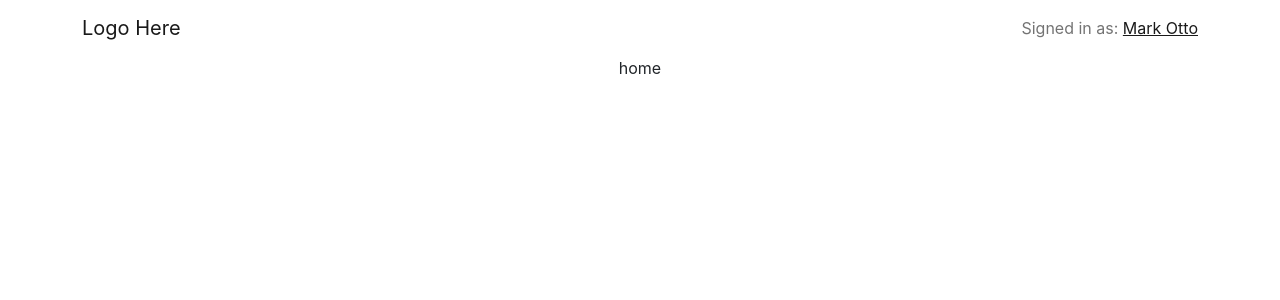
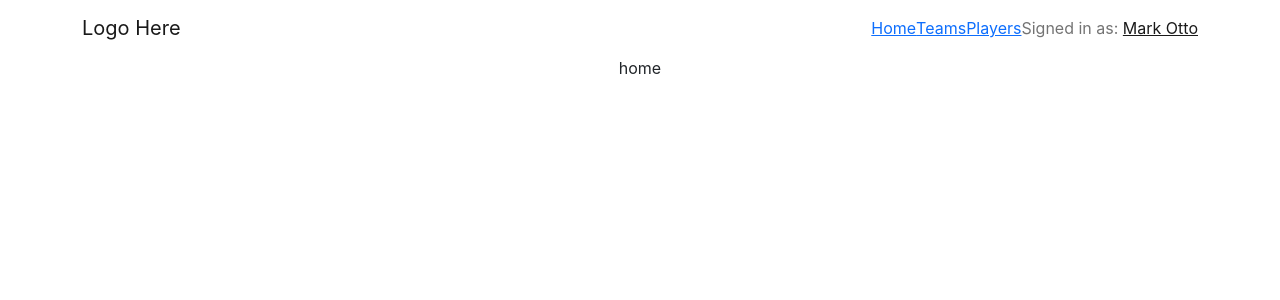
Before and after one commit to AdamWRich/fantasy_football_maker, a React (Create React App) app in the folder client/football-app/: page / in a window 1280 px wide. Shown: the top 300 px of the page. Built offline with nearby package versions, Linux system fonts and the light colour scheme.

Commit message:
added links to header

```diff
--- a/client/football-app/src/Components/Header/Header.js
+++ b/client/football-app/src/Components/Header/Header.js
@@ -1,6 +1,7 @@
 import React from 'react'
 import Container from 'react-bootstrap/Container';
 import Navbar from 'react-bootstrap/Navbar';
+import {Link} from 'react-router-dom'
 
 const Header = () => {
   return (
@@ -10,6 +11,9 @@ const Header = () => {
         <Navbar.Brand href="#home">Logo Here</Navbar.Brand>
         <Navbar.Toggle />
         <Navbar.Collapse className="justify-content-end">
+            <Link to="/">Home</Link>
+            <Link to="#">Teams</Link>
+            <Link to="#">Players</Link>
           <Navbar.Text>
             Signed in as: <a href="#login">Mark Otto</a>
           </Navbar.Text>
```
